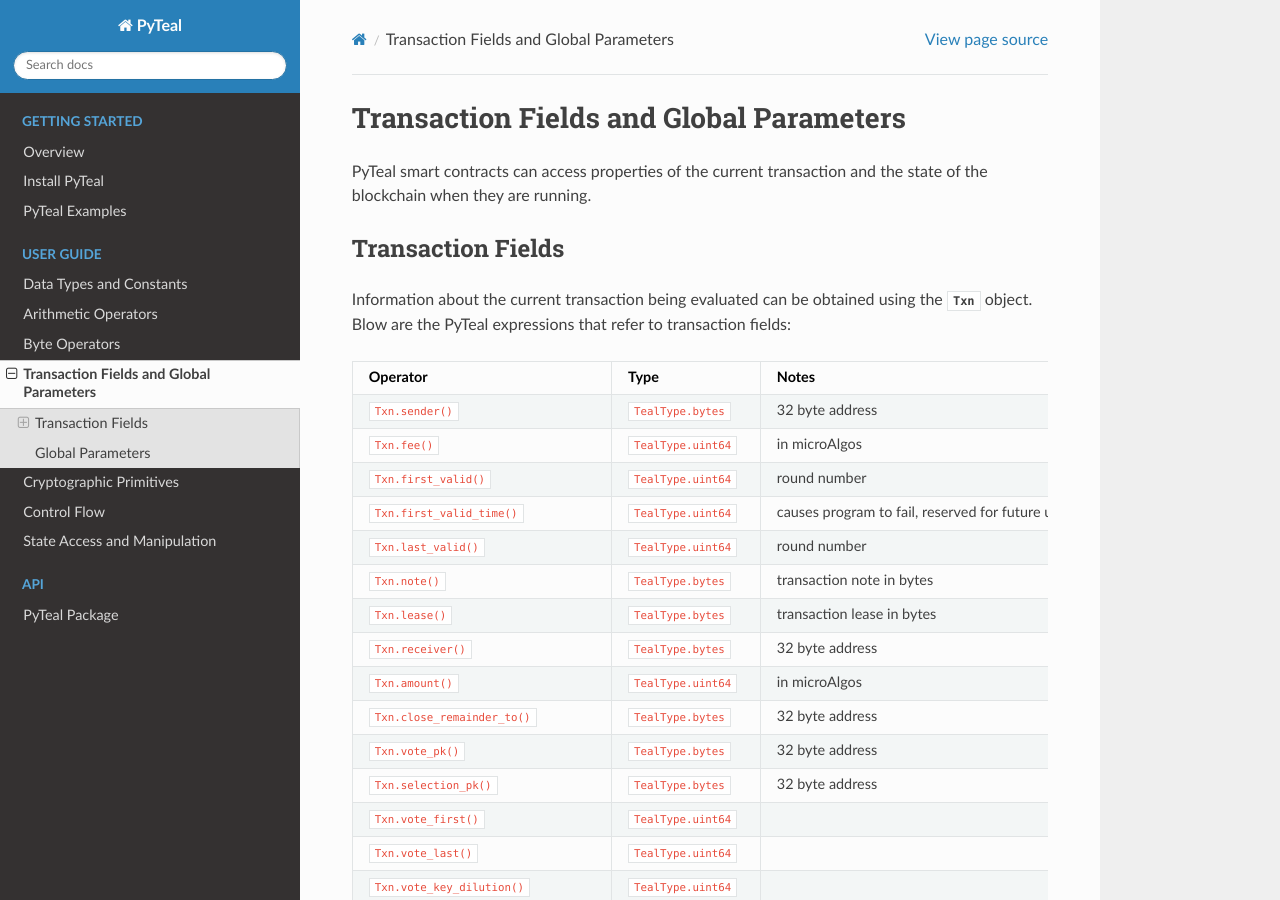
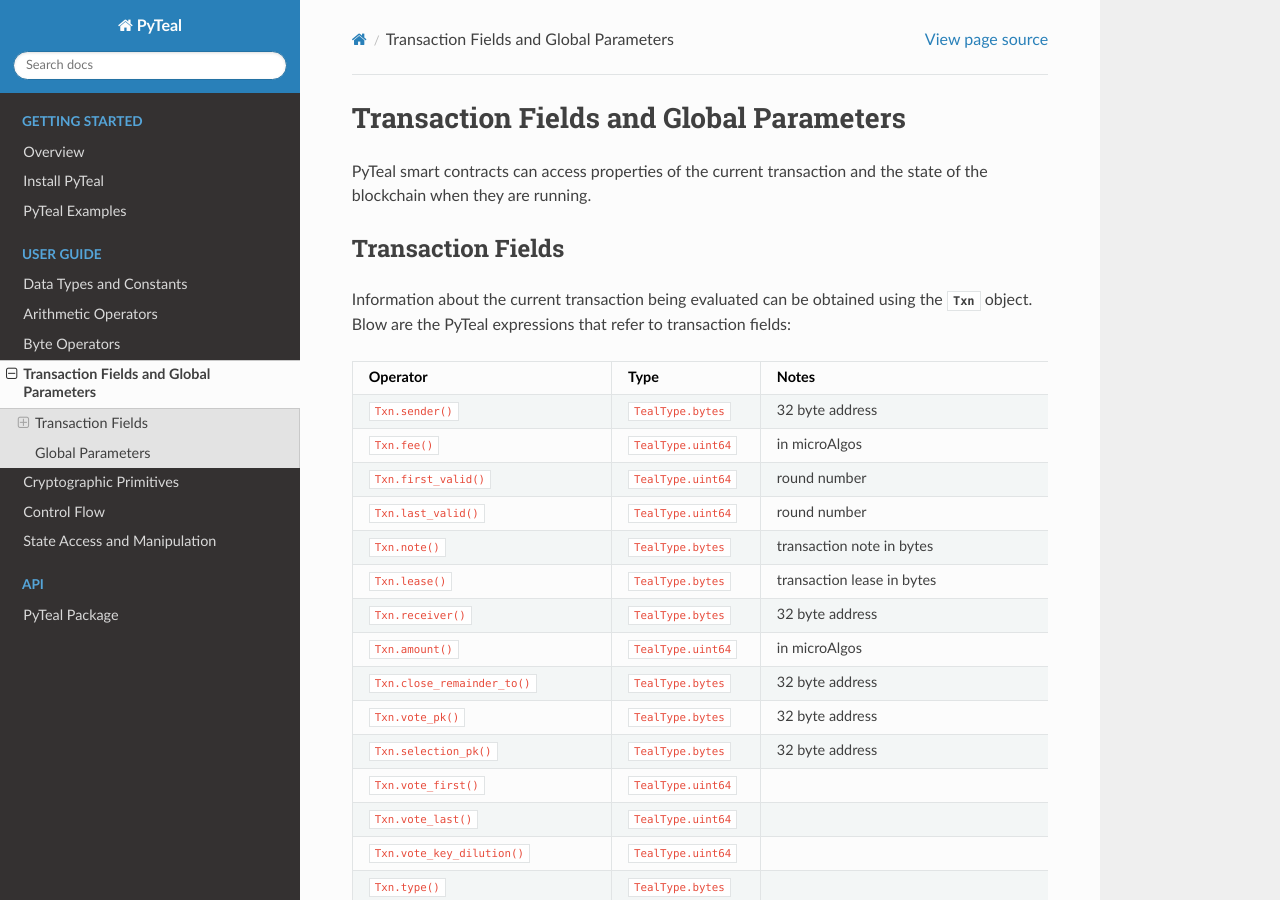
Before and after one commit to algorand/pyteal, a Sphinx documentation site: the page built from docs/accessing_transaction_field.rst, in a window 1280 px wide and 900 px high. Built offline with Sphinx 7.4.7 and the Read the Docs theme 2.0.0, drawn with Linux system fonts in a browser that asks for light colours.

Commit message:
Remove Txn.first_valid_time from docs

```diff
--- a/docs/accessing_transaction_field.rst
+++ b/docs/accessing_transaction_field.rst
@@ -18,7 +18,6 @@
 :code:`Txn.sender()`                      :code:`TealType.bytes`   32 byte address
 :code:`Txn.fee()`                         :code:`TealType.uint64`  in microAlgos
 :code:`Txn.first_valid()`                 :code:`TealType.uint64`  round number
-:code:`Txn.first_valid_time()`            :code:`TealType.uint64`  causes program to fail, reserved for future use
 :code:`Txn.last_valid()`                  :code:`TealType.uint64`  round number
 :code:`Txn.note()`                        :code:`TealType.bytes`   transaction note in bytes
 :code:`Txn.lease()`                       :code:`TealType.bytes`   transaction lease in bytes
```
